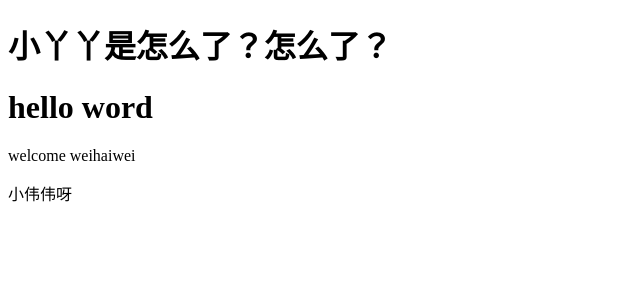
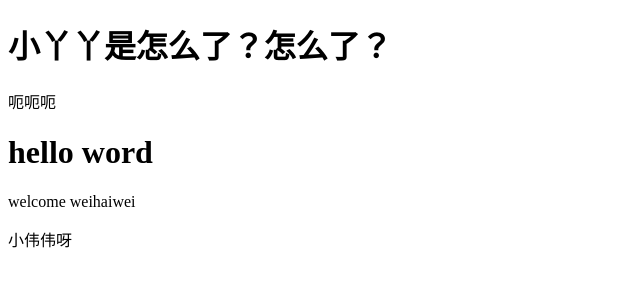
Before and after one commit to WuMengYu/-, a plain HTML site: page index.html in a window 1280 px wide. Shown: the whole page, without its empty margins (0-640 px from the left). Drawn offline with Linux system fonts and the light colour scheme.

Commit message:
Update index.html

```diff
--- a/index.html
+++ b/index.html
@@ -6,6 +6,7 @@
   </head>
   <body>
     <h1>小丫丫是怎么了？怎么了？</h1>
+    <p>呃呃呃</p>
   </body>
 </html>
 <h1>hello word</h1>
```
